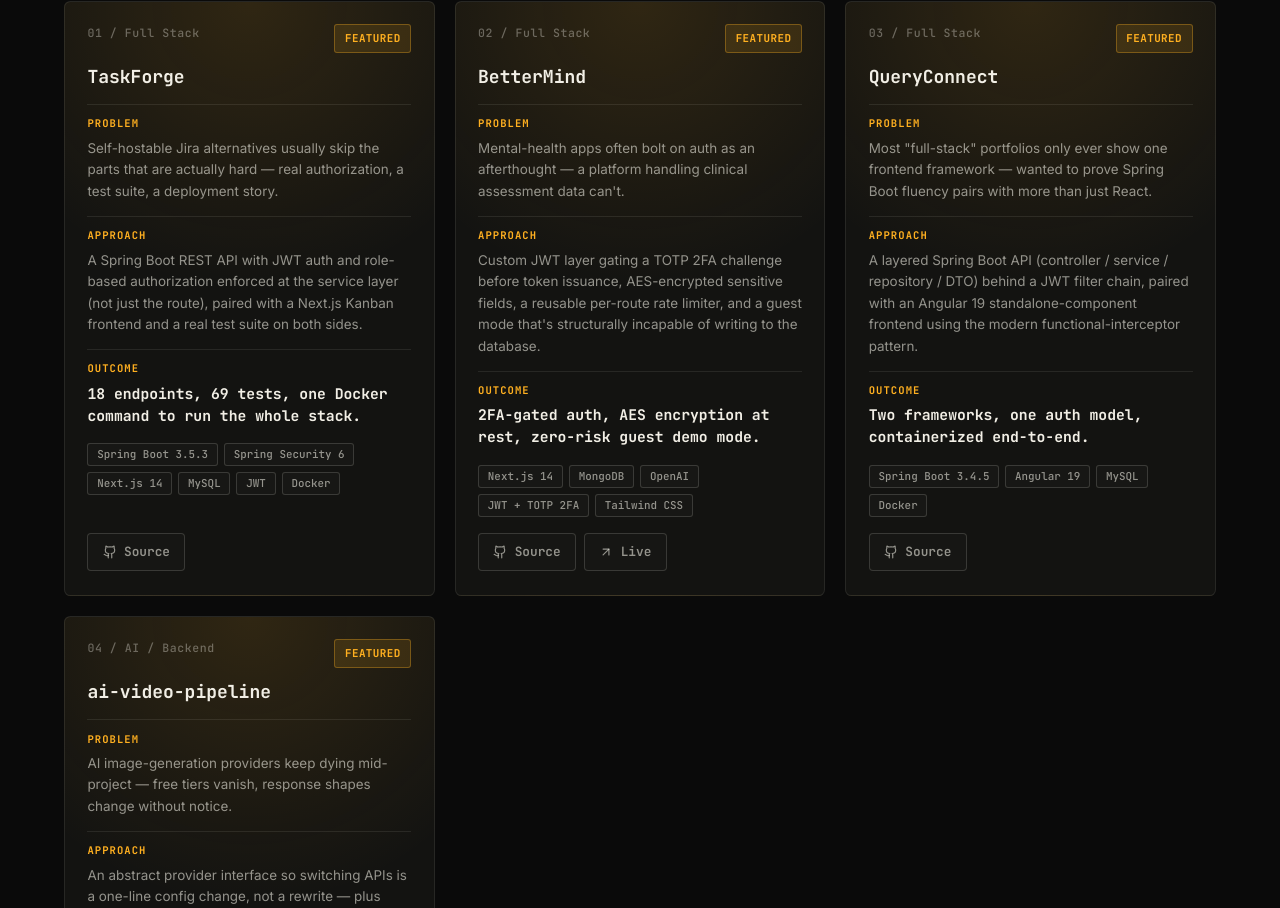
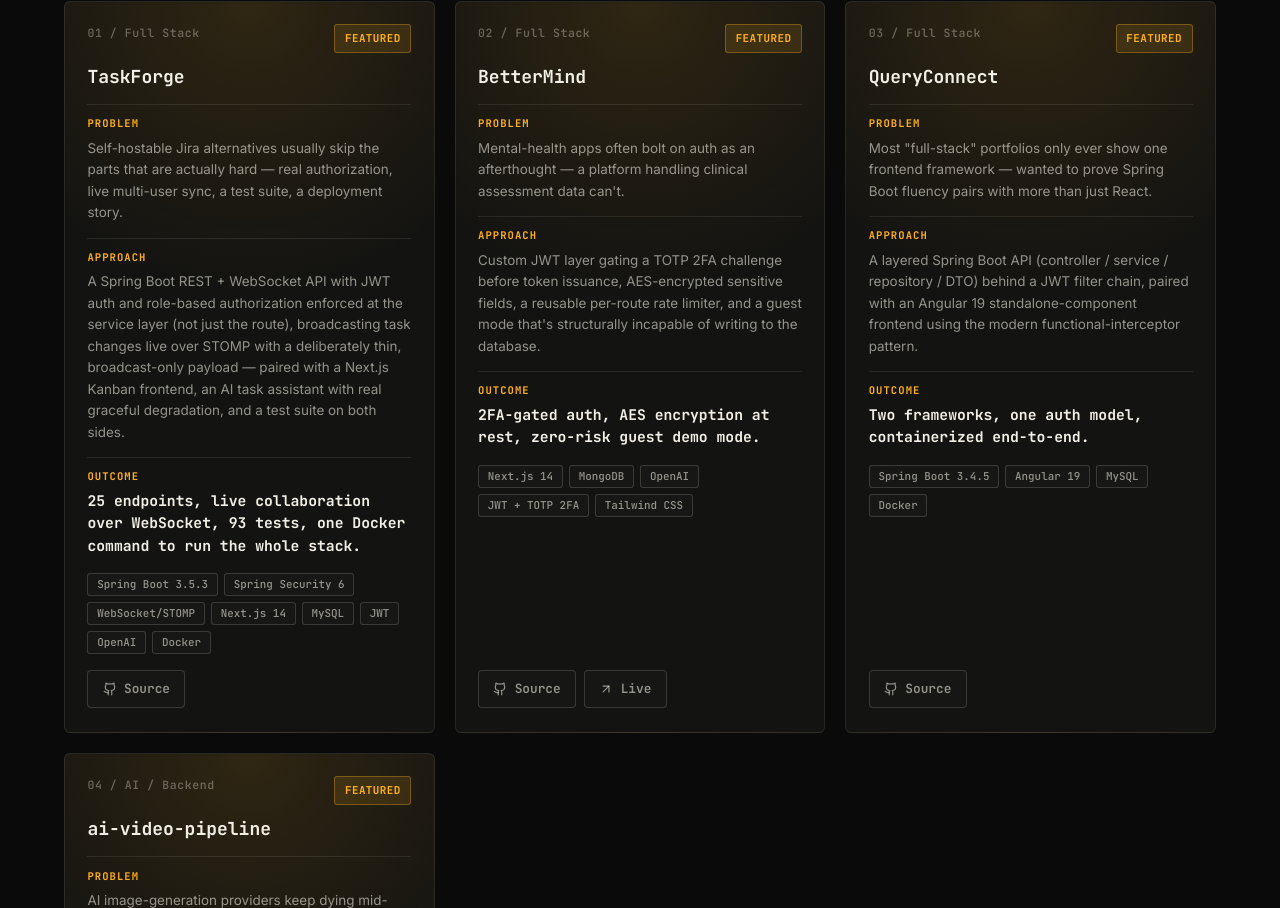
Before and after one commit to harshcode1/harsh-portfolio, a React (Vite) app: page / in a window 1280 px wide. Shown: the part 3311-4219 px from the top of the page. Built offline with nearby package versions, Linux system fonts and the light colour scheme; no server answers.

Commit message:
Update TaskForge card: real-time collaboration, AI assistant, updated numbers

```diff
--- a/src/components/ProjectsSection.jsx
+++ b/src/components/ProjectsSection.jsx
@@ -6,10 +6,10 @@
   {
     title: 'TaskForge',
     type: 'Full Stack',
-    problem: 'Self-hostable Jira alternatives usually skip the parts that are actually hard — real authorization, a test suite, a deployment story.',
-    approach: 'A Spring Boot REST API with JWT auth and role-based authorization enforced at the service layer (not just the route), paired with a Next.js Kanban frontend and a real test suite on both sides.',
-    outcome: '18 endpoints, 69 tests, one Docker command to run the whole stack.',
-    stack: ['Spring Boot 3.5.3', 'Spring Security 6', 'Next.js 14', 'MySQL', 'JWT', 'Docker'],
+    problem: 'Self-hostable Jira alternatives usually skip the parts that are actually hard — real authorization, live multi-user sync, a test suite, a deployment story.',
+    approach: 'A Spring Boot REST + WebSocket API with JWT auth and role-based authorization enforced at the service layer (not just the route), broadcasting task changes live over STOMP with a deliberately thin, broadcast-only payload — paired with a Next.js Kanban frontend, an AI task assistant with real graceful degradation, and a test suite on both sides.',
+    outcome: '25 endpoints, live collaboration over WebSocket, 93 tests, one Docker command to run the whole stack.',
+    stack: ['Spring Boot 3.5.3', 'Spring Security 6', 'WebSocket/STOMP', 'Next.js 14', 'MySQL', 'JWT', 'OpenAI', 'Docker'],
     github: 'https://github.com/harshcode1/TaskForge',
     demo: '',
     featured: true
```
